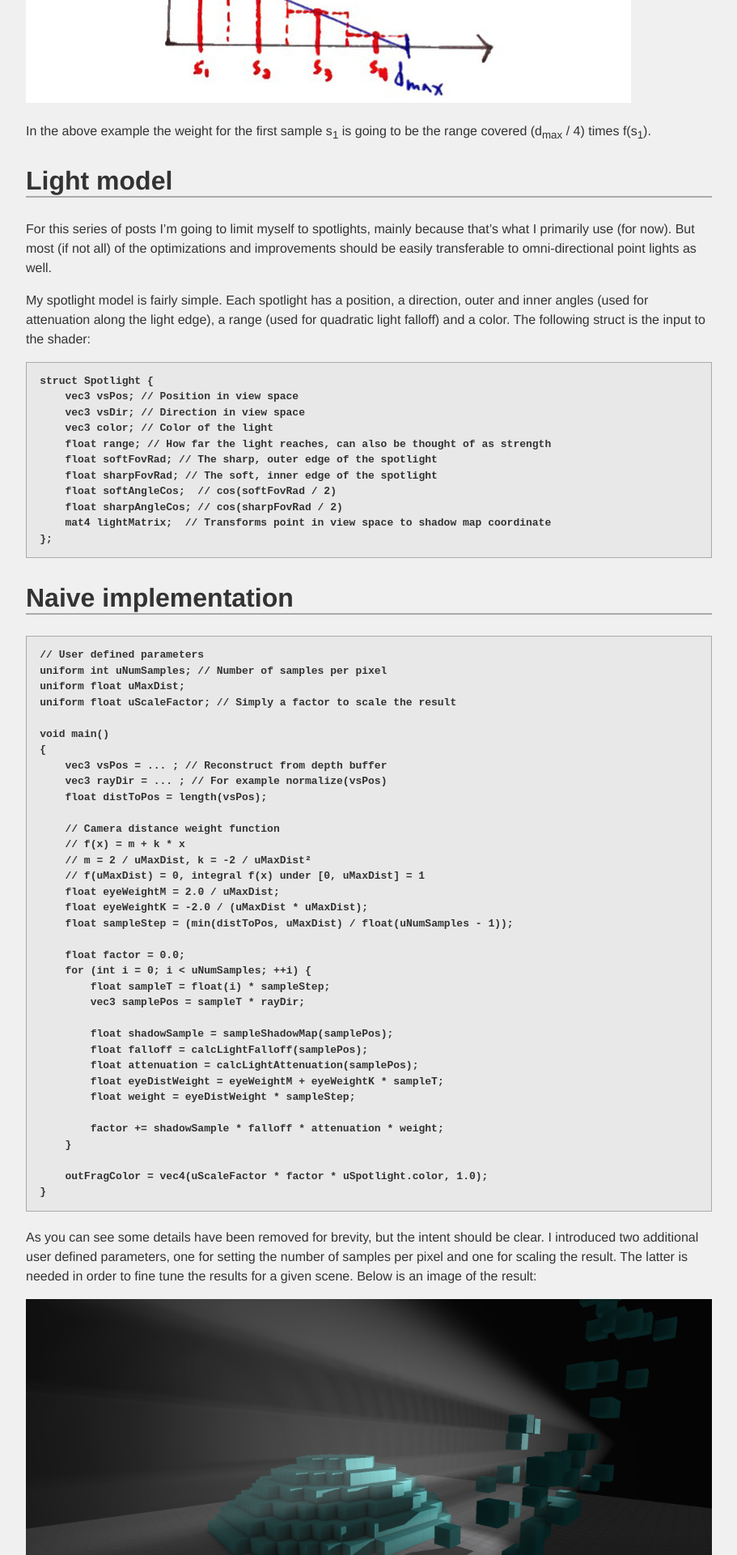
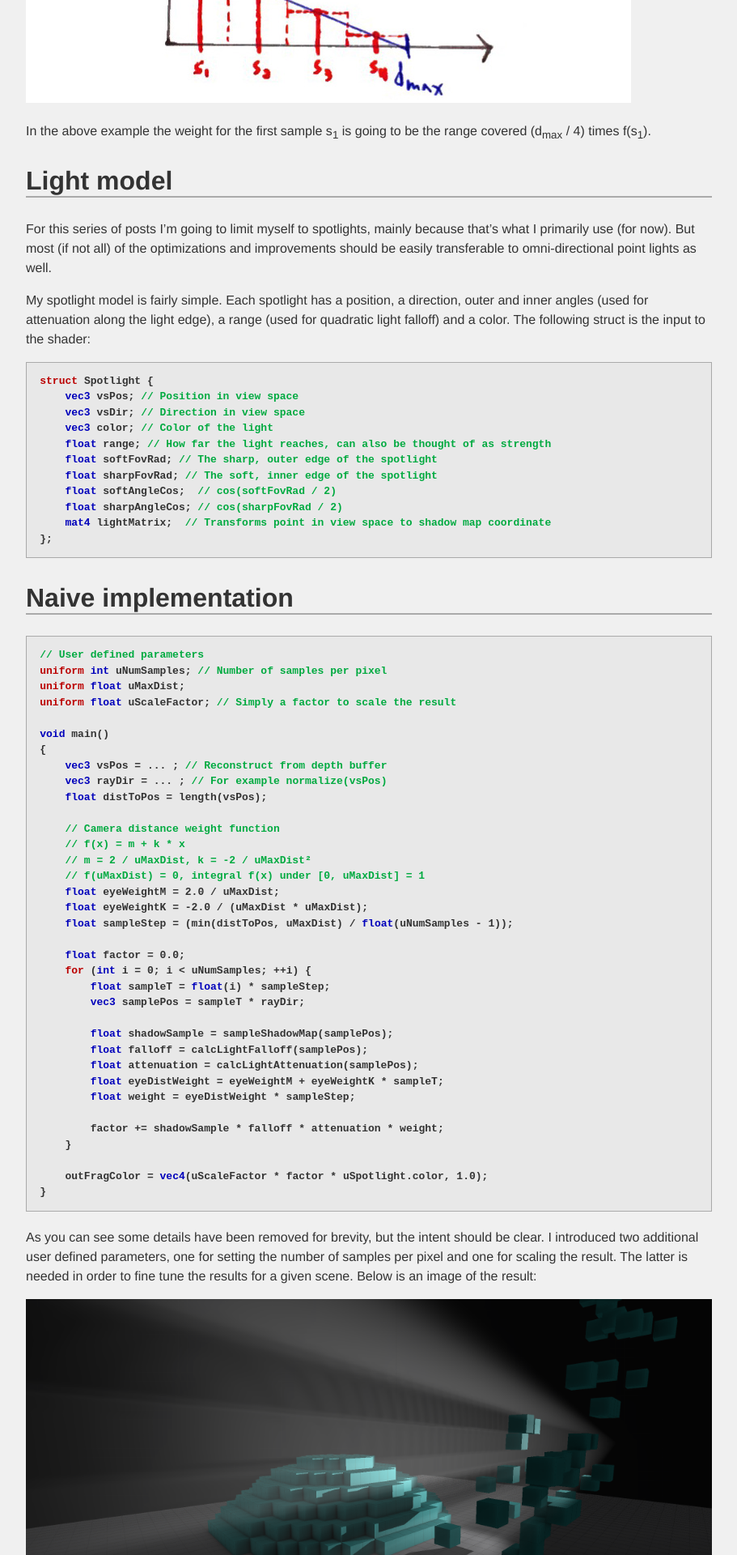
Before and after one commit to skipifzero/SkipIfZero.github.io, a Jekyll site: the page built from _posts/2016-01-31-volumetric-lighting-1.md, in a window 1280 px wide. Shown: the part 3563-5483 px from the top of the page at 81% size, without its empty margins (184-1095 px from the left). Built offline with Jekyll 4.4.1, drawn with Linux system fonts in a browser that asks for light colours; formulas are drawn with MathJax 3; comment, search, counter and statistics services are not loaded.

Commit message:
Basic syntax highlighting.

```diff
--- a/_config.yml
+++ b/_config.yml
@@ -8,3 +8,5 @@ github_username: PetorSFZ
 
 # Build settings
 markdown: kramdown
+
+highlighter: rouge
--- a/css/style.css
+++ b/css/style.css
@@ -271,6 +271,32 @@ th, td
 	padding: 0.45em 0.35em;
 }
 
+/* Syntax highlighting */
+
+/* Primitives */
+.kt
+{
+	color: #0000BB;
+}
+
+/* Keywords */
+.k
+{
+	color: #BB0000;
+}
+
+/* Operators */
+.o
+{
+
+}
+
+/* Comments */
+.c1
+{
+	color: #00AA40;
+}
+
 /* Responsive design */
 
 @media(max-width: 600px)
```
